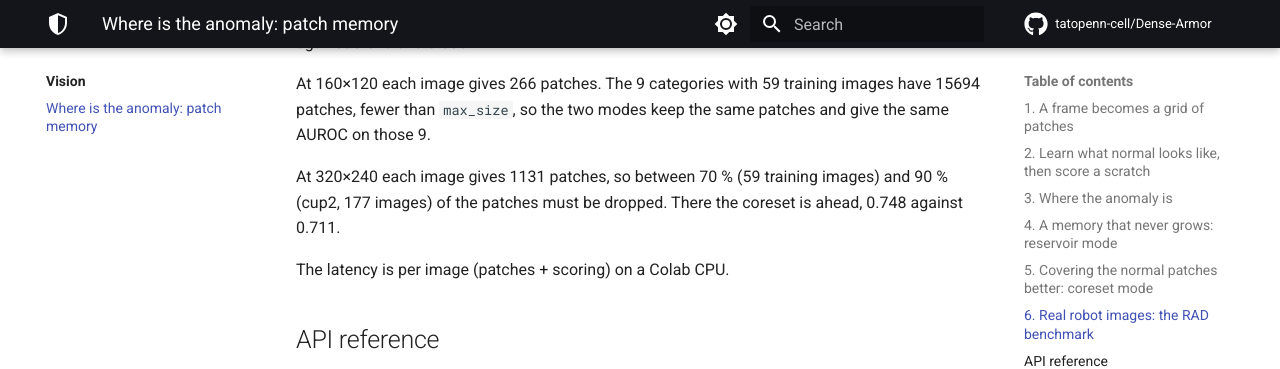
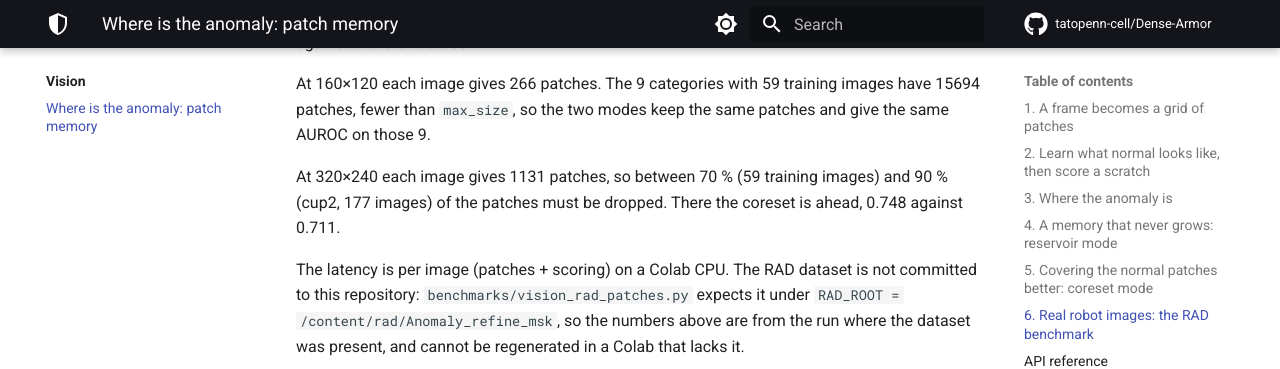
Before and after one commit to tatopenn-cell/Dense-Armor, an MkDocs documentation site: the page built from docs/vision/patches.md, in a window 1280 px wide and 900 px high, scrolled down 4839 px, cut to the strip 0-369 px from the top of the window. Built offline with MkDocs 1.6.1 and Material for MkDocs 9.7.7, drawn with Linux system fonts in a browser that asks for light colours; comment, search, counter and statistics services are not loaded.

Commit message:
docs: declare RAD and CASPER dataset provenance in Details

```diff
--- a/docs/vision/patches.md
+++ b/docs/vision/patches.md
@@ -214,7 +214,10 @@ those 9.
 At 320×240 each image gives 1131 patches, so between 70 % (59 training images) and 90 % (cup2, 177
 images) of the patches must be dropped. There the coreset is ahead, 0.748 against 0.711.
 
-The latency is per image (patches + scoring) on a Colab CPU.
+The latency is per image (patches + scoring) on a Colab CPU. The RAD dataset is
+not committed to this repository: `benchmarks/vision_rad_patches.py` expects it under
+`RAD_ROOT = /content/rad/Anomaly_refine_msk`, so the numbers above are from the run
+where the dataset was present, and cannot be regenerated in a Colab that lacks it.
 
 ## API reference
 
```
Also changed, not shown: docs/drift/detectors.md (+4 -0 lines).
